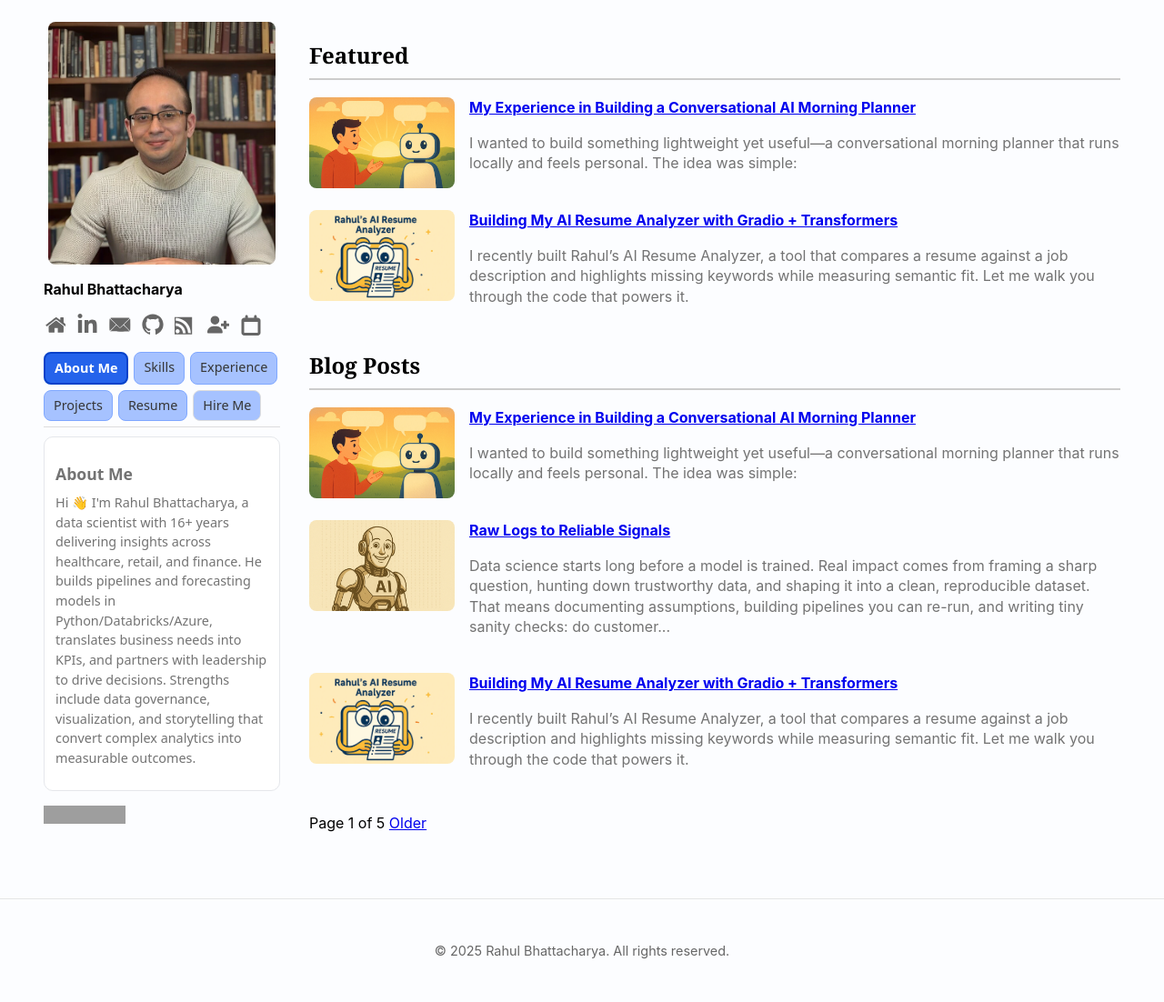
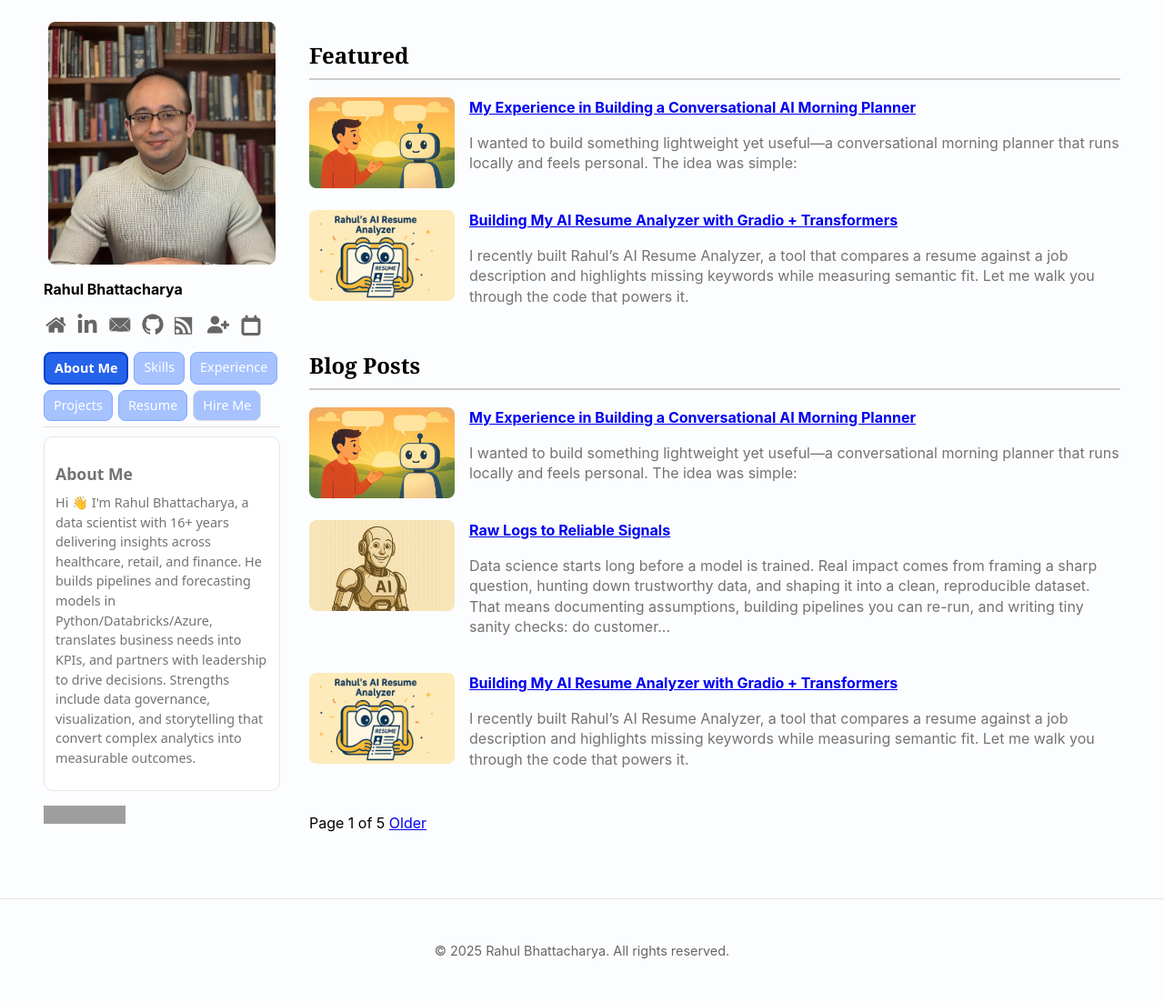
Before and after one commit to RahulBhattacharya1/RahulBhattacharya1.github.io, a Jekyll site: the page built from index.html, in a window 1280 px wide. Shown: the whole page at 91% size. Built offline with Jekyll 4.4.1, drawn with Linux system fonts in a browser that asks for light colours; the list of posts is cut into pages by our own code; grey boxes are pictures that could not be loaded.

Commit message:
Update main.scss

```diff
--- a/assets/css/main.scss
+++ b/assets/css/main.scss
@@ -697,7 +697,7 @@
   cursor: pointer;
   transition: background .2s, border-color .2s;
   text-decoration: none;
-  color: #363636;
+  color: #fff;
 }
 
 .tab-btn:last-child {
@@ -707,7 +707,7 @@
 .tab-btn:hover {
   background: #5180E8;
   text-decoration: none;
-  color: #fff;
+  color: #FFC907;
 }
 
 /* Active state as a filled pill (still compact) */
```
